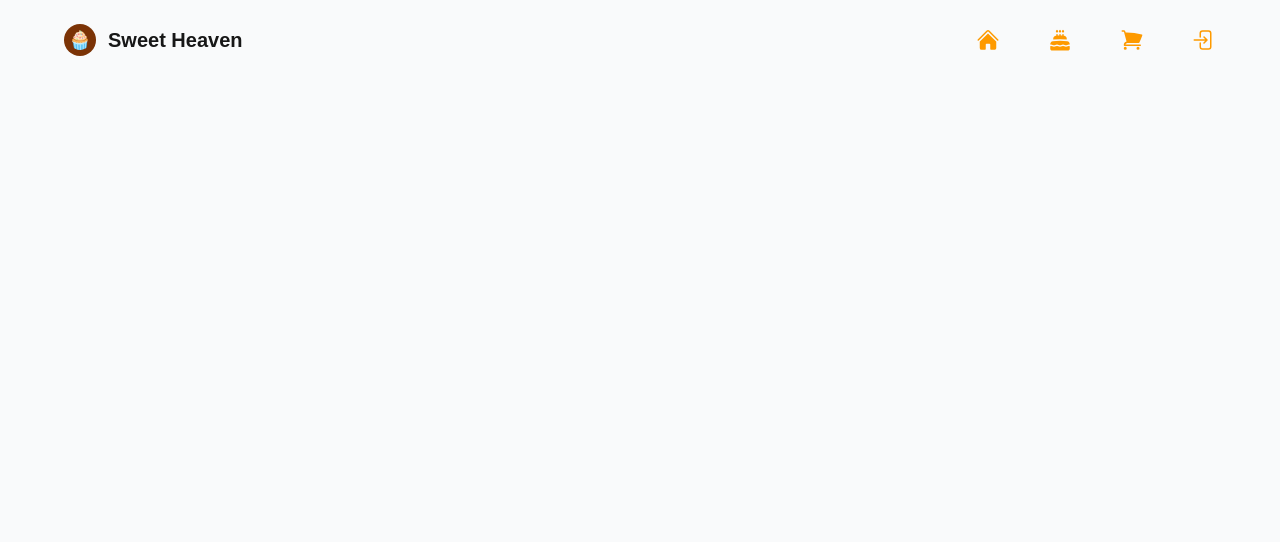
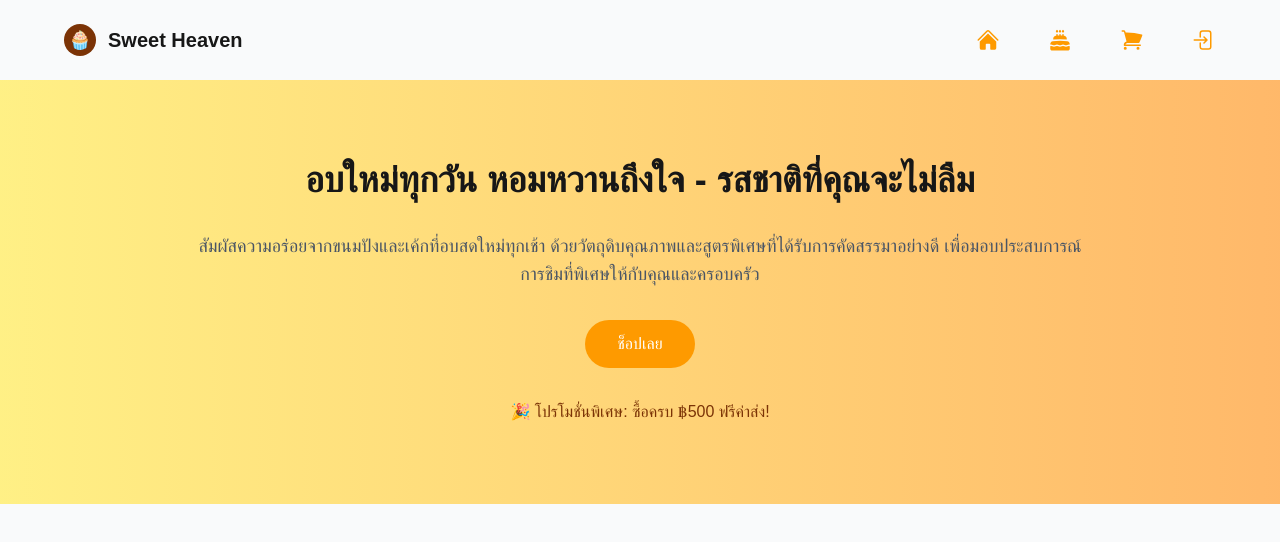
Before and after one commit to thelastcat15/Bakery_Pos, a Next.js app in the folder frontend/: page / in a window 1280 px wide. Shown: the top 542 px of the page. Built offline with nearby package versions, Linux system fonts and the light colour scheme.

Commit message:
feat(homepage-banner): create banner feat(ui-button): creaate primary button refactor(homepage): remove page.tsx into public in app chore(Navbar): add little bit reponsive

```diff
--- /dev/null
+++ b/frontend/src/app/(public)/page.tsx
@@ -0,0 +1,12 @@
+import Image from "next/image"
+import Navbar from "../../components/layout/Navbar"
+import Banner from "@/components/features/home/Banner"
+
+export default function Home() {
+  return (
+    <>
+      <Navbar />
+      <Banner />
+    </>
+  )
+}
--- a/frontend/src/app/layout.tsx
+++ b/frontend/src/app/layout.tsx
@@ -25,7 +25,7 @@ export default function RootLayout({
   return (
     <html lang="en">
       <body
-        className={`${geistSans.variable} ${geistMono.variable} antialiased `}>
+        className={`${geistSans.variable} ${geistMono.variable} antialiased text-gray-800`}>
         {children}
       </body>
     </html>
--- a/frontend/src/app/page.tsx
+++ /dev/null
@@ -1,10 +0,0 @@
-import Image from "next/image"
-import Navbar from "./../components/layout/Navbar"
-
-export default function Home() {
-  return (
-    <>
-      <Navbar />
-    </>
-  )
-}
--- /dev/null
+++ b/frontend/src/components/common/Button.tsx
@@ -0,0 +1,31 @@
+interface ButtonProps {
+  children: React.ReactNode
+  onClick: () => void
+  className?: string
+}
+
+interface CategoryButtonProps {
+  children: React.ReactNode
+  active?: boolean
+  onClick: () => void
+  className?: string
+}
+
+interface CartProps {
+  onClick: () => void
+  className?: string
+}
+
+export const PrimaryButton = ({
+  children,
+  onClick,
+  className = "",
+}: ButtonProps) => {
+  return (
+    <button
+      onClick={onClick}
+      className={`bg-amber-500 hover:bg-amber-600 text-white px-8 py-3 rounded-full font-medium transition-colors ${className}`}>
+      {children}
+    </button>
+  )
+}
--- /dev/null
+++ b/frontend/src/components/features/home/Banner.tsx
@@ -0,0 +1,32 @@
+"use client"
+import { PrimaryButton } from "@/components/common/Button"
+
+const Banner = () => {
+  return (
+    <article className="bg-gradient-to-r from-yellow-200 to-orange-300">
+      <div className="max-w-4xl mx-auto">
+        <div className="w-full flex flex-col justify-center items-center gap-8 py-8 px-4 md:px-0 md:py-20">
+          <h1 className="font-bold text-2xl md:text-4xl text-center">
+            อบใหม่ทุกวัน หอมหวานถึงใจ - รสชาติที่คุณจะไม่ลืม
+          </h1>
+          <p className="text-lg text-center text-gray-600 text-pretty">
+            สัมผัสความอร่อยจากขนมปังและเค้กที่อบสดใหม่ทุกเช้า
+            ด้วยวัตถุดิบคุณภาพและสูตรพิเศษที่ได้รับการคัดสรรมาอย่างดี
+            เพื่อมอบประสบการณ์การชิมที่พิเศษให้กับคุณและครอบครัว
+          </p>
+          {/* Button */}
+
+          <PrimaryButton onClick={() => console.log("Primary click!")}>
+            ช็อปเลย
+          </PrimaryButton>
+
+          <p className="text-center text-amber-900">
+            🎉 โปรโมชั่นพิเศษ:
+            <span> ซื้อครบ ฿500 ฟรีค่าส่ง!</span>{" "}
+          </p>
+        </div>
+      </div>
+    </article>
+  )
+}
+export default Banner
--- a/frontend/src/components/layout/Navbar.tsx
+++ b/frontend/src/components/layout/Navbar.tsx
@@ -2,12 +2,12 @@ import Link from "next/link"
 const Navbar = () => {
   return (
     <nav className="py-6 max-w-6xl mx-auto">
-      <div className="flex justify-between">
+      <div className="flex justify-between px-4 md:px-0">
         <div className="flex items-center gap-3">
           <div className="flex justify-center items-center p-2 w-8 h-8 rounded-full bg-amber-900">
             <span className="text-white font-bold text-lg">🧁</span>
           </div>
-          <p className="font-bold text-xl">Sweet Heaven</p>
+          <p className="font-bold md:text-xl">Sweet Heaven</p>
         </div>
 
         <ul className="flex justify-center items-center gap-12">
```
